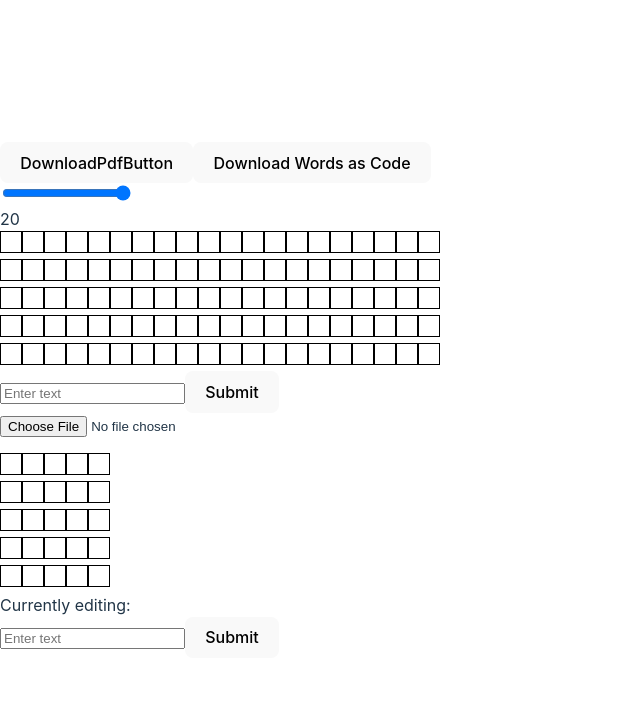
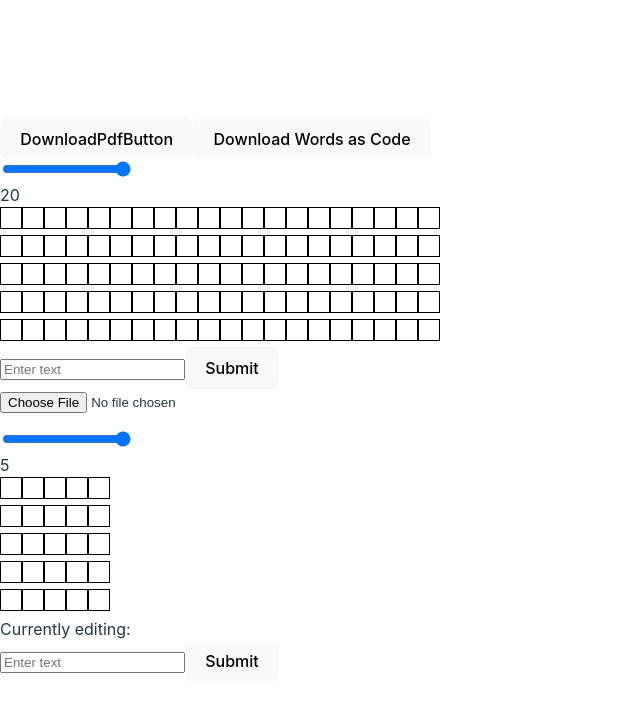
Before and after one commit to erik-sth/pixelboard, a React (Vite) app: page / in a window 1280 px wide. Shown: the top 712 px of the page, without its empty margins (0-640 px from the left). Built offline with nearby package versions, Linux system fonts and the light colour scheme.

Commit message:
added width changing slider to editing matrix

```diff
--- a/src/pixelboard/char.tsx
+++ b/src/pixelboard/char.tsx
@@ -1,8 +1,11 @@
-import React, { useEffect, useState } from 'react';
+import React, { useEffect, useState } from "react";
 import {
   getCharCoordinatesFromLocal,
   saveCharCoordinatesToLocal,
-} from '../utils/charLocalStorage';
+} from "../utils/charLocalStorage";
+
+import Matrix from "../Class/Matrix";
+import { createEmptyMatrix } from "../utils/matrix";
 
 interface Props {
   input: string;
@@ -12,6 +15,7 @@ const Char: React.FC<Props> = ({ input }) => {
   const initialMatrix: number[][] = getCharCoordinatesFromLocal()[input];
 
   const [matrix, setMatrix] = useState<number[][]>(initialMatrix);
+  const [width, setWidth] = useState<number>(5);
 
   const toggleCell = (row: number, col: number): void => {
     const newMatrix = [...matrix];
@@ -24,17 +28,25 @@ const Char: React.FC<Props> = ({ input }) => {
       setMatrix(getCharCoordinatesFromLocal()[input]);
     } else {
       const newMatrix = Array.from({ length: 5 }, () =>
-				Array(5).fill(false)
+        Array(width).fill(false)
       );
       setMatrix(newMatrix);
     }
-	}, [input]);
+  }, [input, width]);
+
   if (!matrix) {
     return <div>Matrix not found</div>;
   }
 
   return (
     <div>
+      <input
+        type="range"
+        min="2"
+        max="50"
+        onChange={(e) => setWidth(parseInt(e.target.value))}
+      ></input>
+      <div>{width}</div>
       {matrix.map((row, rowIndex) => (
         <div key={rowIndex}>
           {row.map((cell, colIndex) => (
@@ -42,12 +54,12 @@ const Char: React.FC<Props> = ({ input }) => {
               key={colIndex}
               onClick={() => toggleCell(rowIndex, colIndex)}
               style={{
-								display: 'inline-block',
-								width: '20px',
-								height: '20px',
-								border: '1px solid #000',
-								background: cell ? 'black' : 'white',
-								cursor: 'pointer',
+                display: "inline-block",
+                width: "20px",
+                height: "20px",
+                border: "1px solid #000",
+                background: cell ? "black" : "white",
+                cursor: "pointer",
               }}
             />
           ))}
```
Lines whose indentation alone changed are shown as unchanged.
